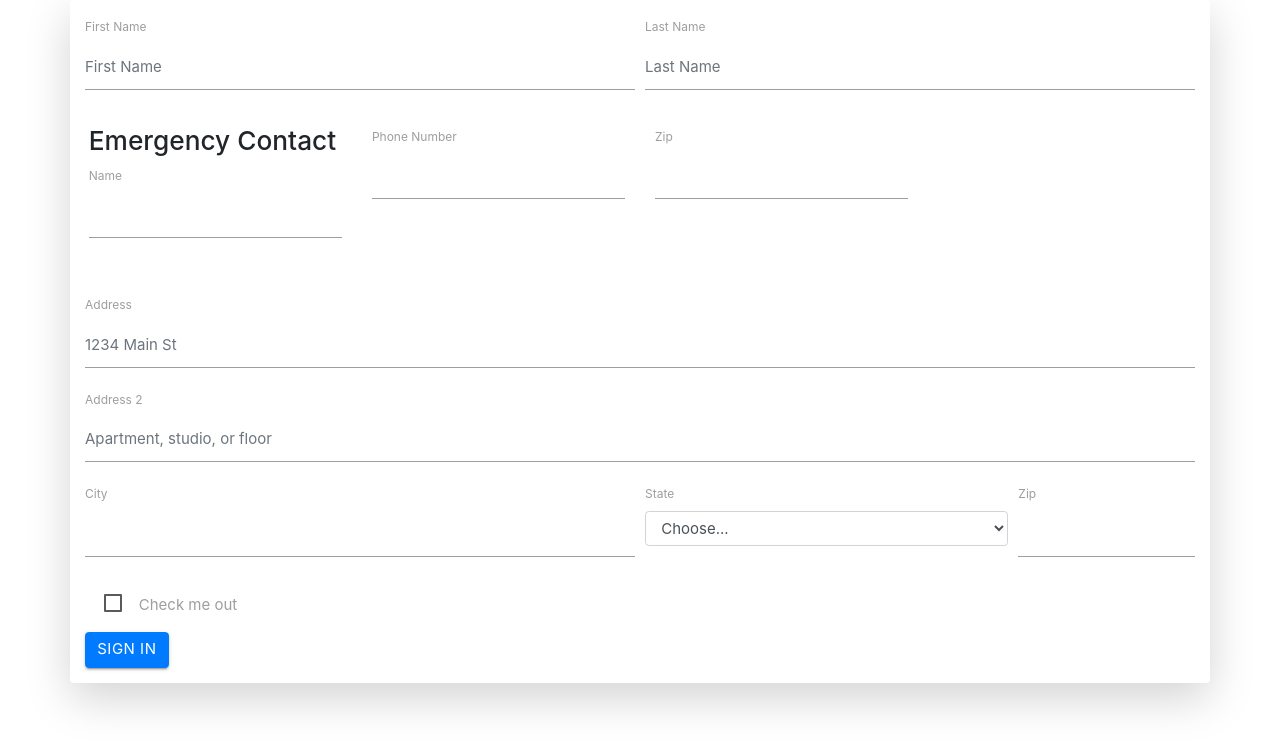
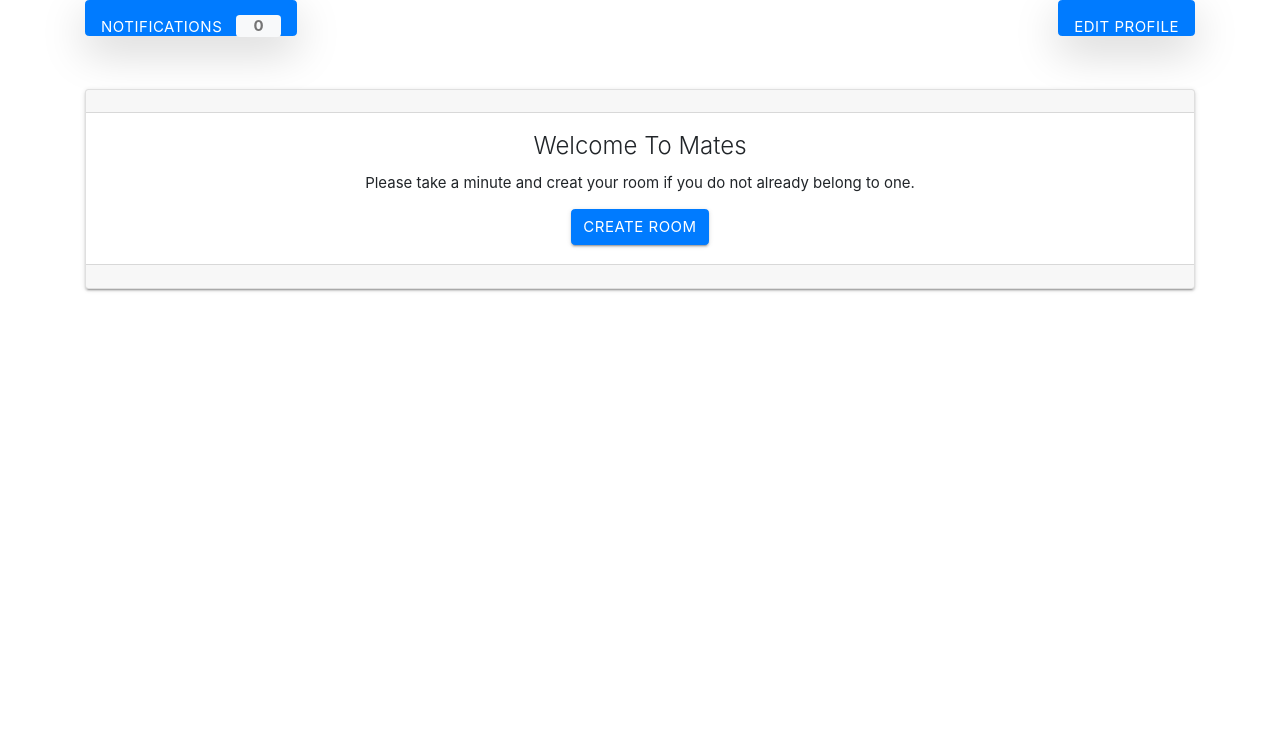
Before and after one commit to Hifive6/Mates-App, a React (Create React App) app in the folder client/: page / in a window 1280 px wide. Shown: the top 750 px of the page. Built offline with nearby package versions, Linux system fonts and the light colour scheme.

Commit message:
createroom

```diff
--- a/client/src/App.js
+++ b/client/src/App.js
@@ -6,6 +6,7 @@ import loginbox from './components/dumb-components/loginbox/loginbox'
 import Signupbox from './components/dumb-components/signupbox/signupbox'
 import './App.css';
 import Profilebox from './components/dumb-components/profileform/Profilebox'
+import Creatroompage from './components/dumb-components/creatroompage/createroompage'
 
 import {
   Carousel,
@@ -48,7 +49,7 @@ class App extends Component {
 
 
 
-      <Profilebox />
+     <Creatroompage />
 
 
         </div>
--- /dev/null
+++ b/client/src/components/dumb-components/creatroompage/createroompage.js
@@ -0,0 +1,36 @@
+import React, { Component } from 'react'
+
+export default class Createroompage extends Component {
+  render() {
+    return (
+      <div>
+
+        <div class="container">
+        <button type="button" class="btn btn-primary shadow-lg p-3 mb-5">
+            Notifications <span class="badge badge-light">0</span>
+        </button>
+        <button type="button" class="float-right btn btn-primary shadow-lg p-3 mb-5">
+             Edit Profile
+            </button>
+    </div>
+    <div class="container">
+
+        <div class="card text-center">
+            <div class="card-header">
+
+            </div>
+            <div class="card-body">
+                <h5 class="card-title">Welcome To Mates</h5>
+                <p class="card-text">Please take a minute and creat your room if you do not already belong to one.</p>
+                <a href="#" class="btn btn-primary">Create Room</a>
+            </div>
+            <div class="card-footer text-muted">
+
+            </div>
+        </div>
+    </div>
+
+      </div>
+    )
+  }
+}
```
